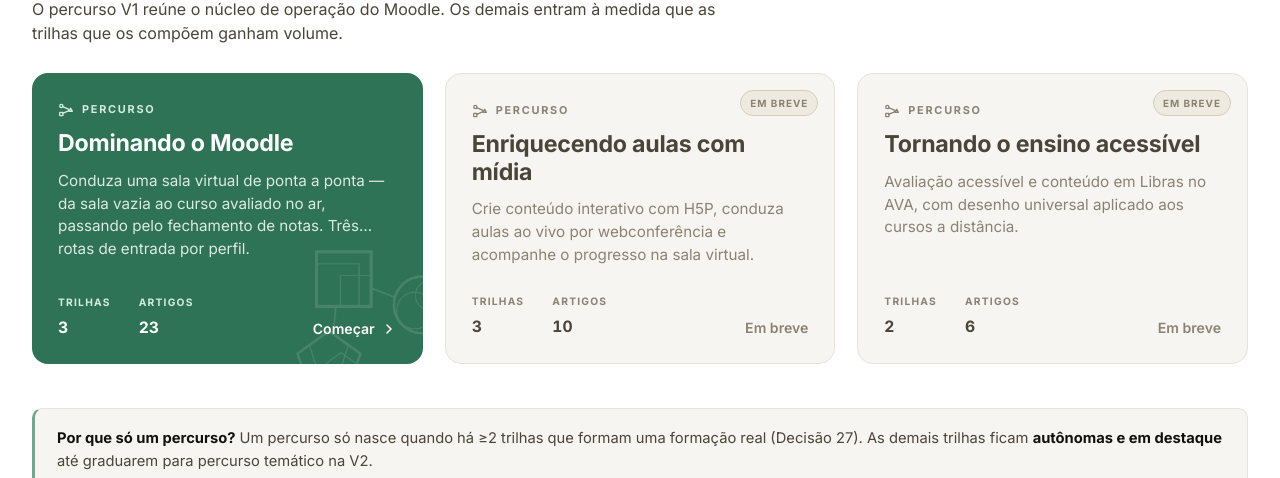
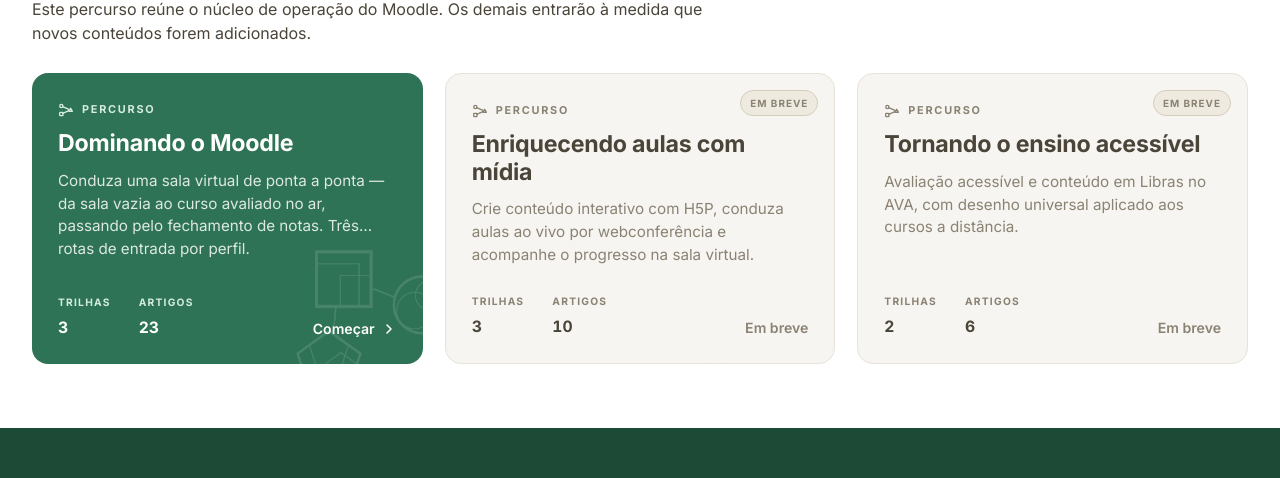
Before and after one commit to vertumno/cefor-base-conhecimento, a plain HTML site: page stages/02-design-system/drafts/prototipos-paginas/base-percursos.html in a window 1280 px wide. Shown: the part 530-1008 px from the top of the page. Drawn offline with Linux system fonts and the light colour scheme.

Commit message:
style(design-system): remove mencoes de V1/V2 e nota explicativa da pagina de percursos

```diff
--- a/stages/02-design-system/drafts/prototipos-paginas/base-percursos.html
+++ b/stages/02-design-system/drafts/prototipos-paginas/base-percursos.html
@@ -4,7 +4,7 @@
 <meta charset="UTF-8" />
 <meta name="viewport" content="width=device-width, initial-scale=1.0" />
 <title>Percursos · Base de Conhecimento CEFOR/Ifes</title>
-<meta name="description" content="Listagem de percursos (/percursos). Hero verde sólido explicando o que é um percurso; grid de percursos com 1 ativo (Dominando o Moodle) e candidatos da V2. Tokens design.md." />
+<meta name="description" content="Listagem de percursos (/percursos). Hero verde sólido explicando o que é um percurso; grid de percursos com o percurso Dominando o Moodle e outros em breve. Tokens design.md." />
 <link rel="preconnect" href="https://fonts.googleapis.com">
 <link rel="preconnect" href="https://fonts.gstatic.com" crossorigin>
 <link href="https://fonts.googleapis.com/css2?family=Inter:wght@400;500;600;700;800&family=JetBrains+Mono:wght@400;500&family=Lexend:wght@400;500;600&display=swap" rel="stylesheet">
@@ -12,7 +12,7 @@
   /* ============================================================
      LISTAGEM DE PERCURSOS — Tokens oficiais (design.md)
      Hero estilo percurso (verde sólido) + grid de cards de percurso
-     (cor reservada do percurso — Decisão 31). 1 ativo + candidatos V2.
+     (cor reservada do percurso — Decisão 31).
      ============================================================ */
   .container { max-width: var(--maxw); margin: 0 auto; padding: 0 var(--pad-x); }
 
@@ -101,13 +101,7 @@
   .percurso-card.is-soon .pc-meta .m-value { color: var(--ink-2); }
   .percurso-card.is-soon .pc-status { margin-left: auto; display: inline-flex; align-items: center; font-size: .88rem; font-weight: 600; color: var(--ink-3); }
 
-  /* ---------- Aviso V2 ---------- */
-  .v2-note {
-    margin-top: 44px; padding: 18px 22px; border-radius: var(--r-md);
-    background: var(--bg-2); border: 1px solid var(--line); border-left: 3px solid var(--verde-claro);
-    font-size: .92rem; color: var(--ink-2); line-height: 1.55;
-  }
-  .v2-note strong { color: var(--ink); font-weight: 700; }
+
 
   @media (max-width: 600px) { :root { --pad-x: 20px; } }
 </style>
@@ -184,7 +178,7 @@
       <div class="section-lead-block">
         <p class="kicker">Disponível agora</p>
         <h2>Comece pelo percurso publicado</h2>
-        <p>O percurso V1 reúne o núcleo de operação do Moodle. Os demais entram à medida que as trilhas que os compõem ganham volume.</p>
+        <p>Este percurso reúne o núcleo de operação do Moodle. Os demais entrarão à medida que novos conteúdos forem adicionados.</p>
       </div>
 
       <div class="percurso-grid">
@@ -205,7 +199,7 @@
           </div>
         </a>
 
-        <!-- EM BREVE — V2 -->
+        <!-- EM BREVE -->
         <div class="percurso-card is-soon" aria-disabled="true">
           <img class="pc-bg" src="../../assets/icones_percursos/icone_percurso-2.png" alt="" aria-hidden="true">
           <span class="pc-soon">Em breve</span>
@@ -240,11 +234,6 @@
 
       </div>
 
-      <p class="v2-note">
-        <strong>Por que só um percurso?</strong> Um percurso só nasce quando há ≥2 trilhas que formam uma formação real
-        (Decisão 27). As demais trilhas ficam <strong>autônomas e em destaque</strong> até graduarem para percurso temático na V2.
-      </p>
-
     </div>
   </section>
 </main>
```
